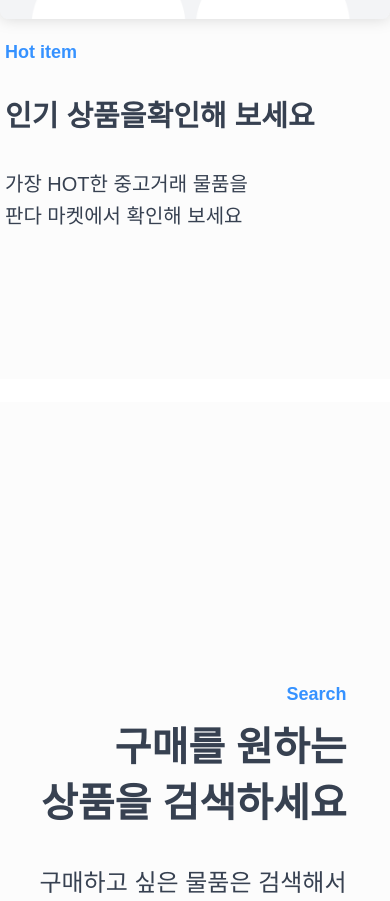
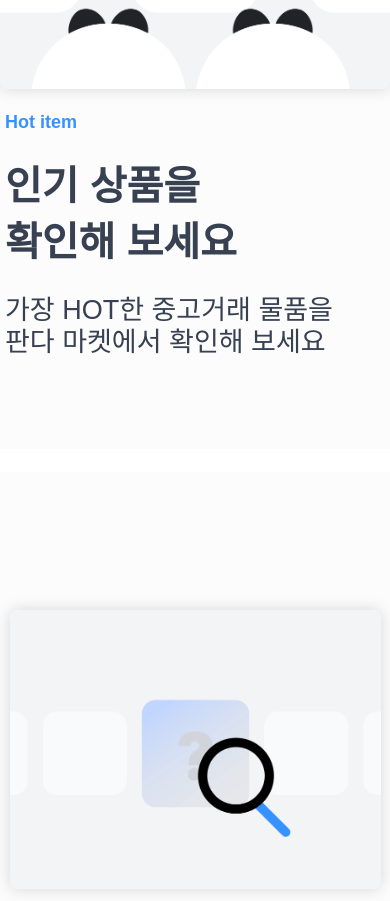
Before and after one commit to codeit-sprint-fullstack/3-sprint-mission-be, a React (Create React App) app in the folder sprint6/: page / in a window 390 px wide. Shown: the part 1073-1974 px from the top of the page. Built offline with nearby package versions, Linux system fonts and the light colour scheme.

Commit message:
HomePage & AddItemPage CSS 반응형 웹 페이지 완료.

```diff
--- a/sprint6/src/pages/HomePage/component/Section1/index.css
+++ b/sprint6/src/pages/HomePage/component/Section1/index.css
@@ -72,15 +72,6 @@
 
   /* 태블릿 스타일 */
   @media (max-width: 750px) {
-    .whiteColorSection {
-      width: 100%;
-      height: 71rem;
-      display: flex;
-      flex-direction: column;
-      justify-content: center;
-      /* align-items: center; */
-  }
-
     .whiteColorSection .content1 {
       height: 65.4rem;
       display: flex;
@@ -121,7 +112,12 @@
     }
 
     .content1 .textBox .text .bigtext .text1 {
-        font-size: 29px;
+      font-size: 4rem;
+      margin-right: 16px;
+    }
+
+    .content1 .textBox .smalltext .text1 {
+      font-size: 27px;
     }
   }
 
--- a/sprint6/src/pages/HomePage/component/Section2/index.css
+++ b/sprint6/src/pages/HomePage/component/Section2/index.css
@@ -84,12 +84,16 @@
 
 /* 태블릿 스타일 */
 @media (max-width: 750px) {
-  .whiteColorSection {
-    width: 100%;
-    height: 71rem;
+  .whiteColorSection .content2 {
+    height: 101.4rem;
     display: flex;
-    flex-direction: column;
-    justify-content: center;
-    /* align-items: center; */
+    flex-direction: column-reverse;
+    align-items: center;
+    background-color: #FCFCFC;
+    padding-bottom: 0;
+  }
+
+  .content2 .imgBox {
+    margin-left: 0rem;
 }
 }
--- a/sprint6/src/pages/HomePage/component/Section3/index.css
+++ b/sprint6/src/pages/HomePage/component/Section3/index.css
@@ -64,3 +64,18 @@
   text-align: left;
   color: #374151;
 }
+
+@media (max-width: 750px) {
+  .whiteColorSection .content3 {
+      height: 76.4rem;
+      display: flex;
+      justify-content: space-around;
+      align-items: center;
+      flex-direction: column;
+      background-color: #FCFCFC;
+  }
+
+  .content3 .textBox {
+    margin-left: 0rem;
+}
+}
--- a/sprint6/src/pages/HomePage/component/UnderBanner/index.css
+++ b/sprint6/src/pages/HomePage/component/UnderBanner/index.css
@@ -10,3 +10,13 @@
   text-align: left;
   flex-wrap: wrap;
 }
+
+/* 태블릿 스타일 */
+@media (max-width: 750px) {
+  .skyColorSection .skyColorContent .textBox5 {
+    display: flex;
+    justify-content: center;
+    width: 35.5rem;
+    min-width: 29.5rem;
+  }
+}
--- a/sprint6/src/pages/HomePage/component/common/common.css
+++ b/sprint6/src/pages/HomePage/component/common/common.css
@@ -50,16 +50,25 @@
   }
 
   .skyColorContent {
-    height: 649px;
+    height: 557px;
     display: flex;
     flex-direction: column;
     align-items: center;
   }
 
   .skyColorContent .imgBox {
-    max-width: 74.6rem;
+    max-width: 61.6rem;
     max-height: 39.7rem;
     margin-left: 0 !important;
     margin-bottom: 0;
   }
+
+  .whiteColorSection {
+    width: 100%;
+    height: 85rem;
+    display: flex;
+    flex-direction: column;
+    justify-content: center;
+    /* align-items: center; */
 }
+}
```
